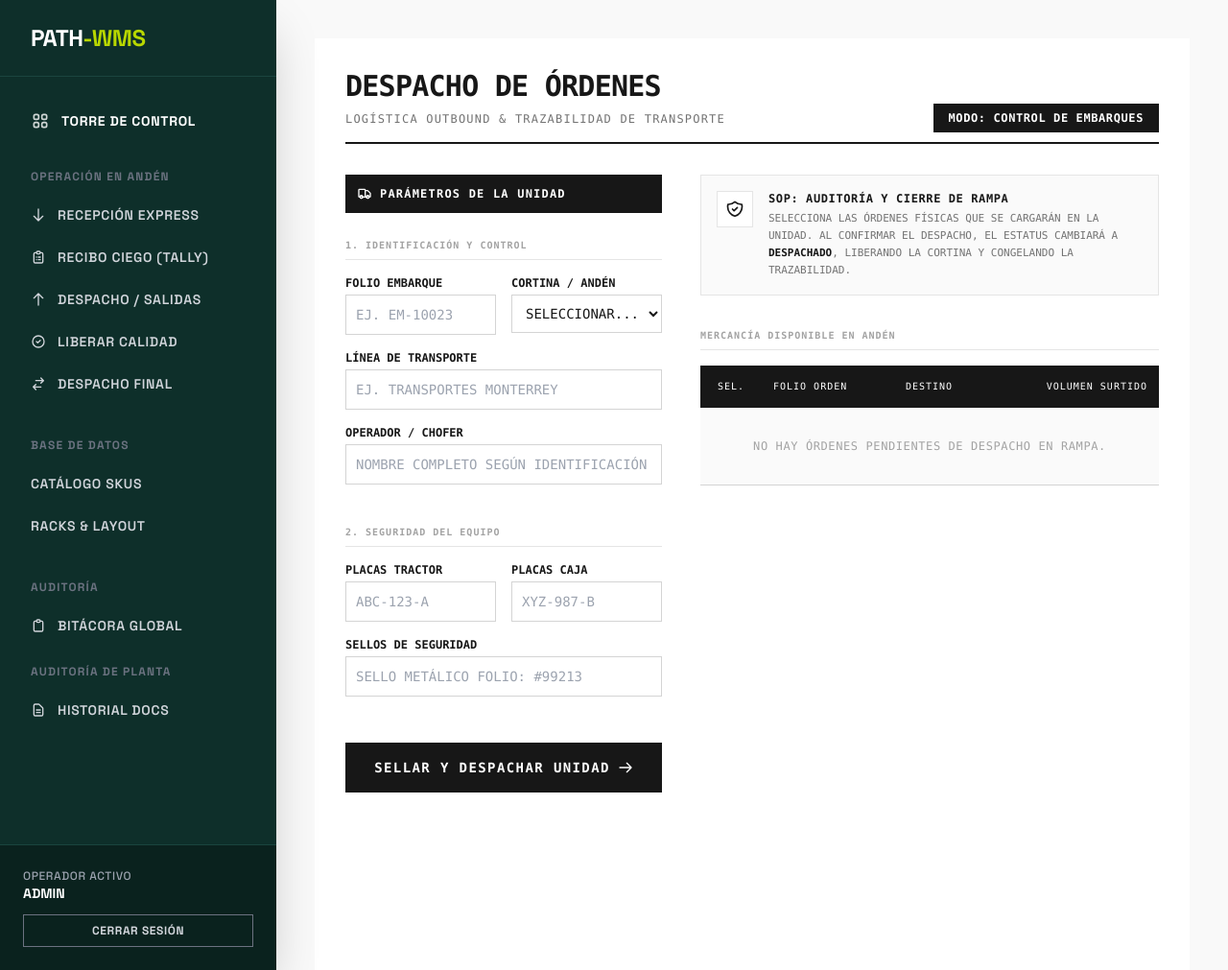
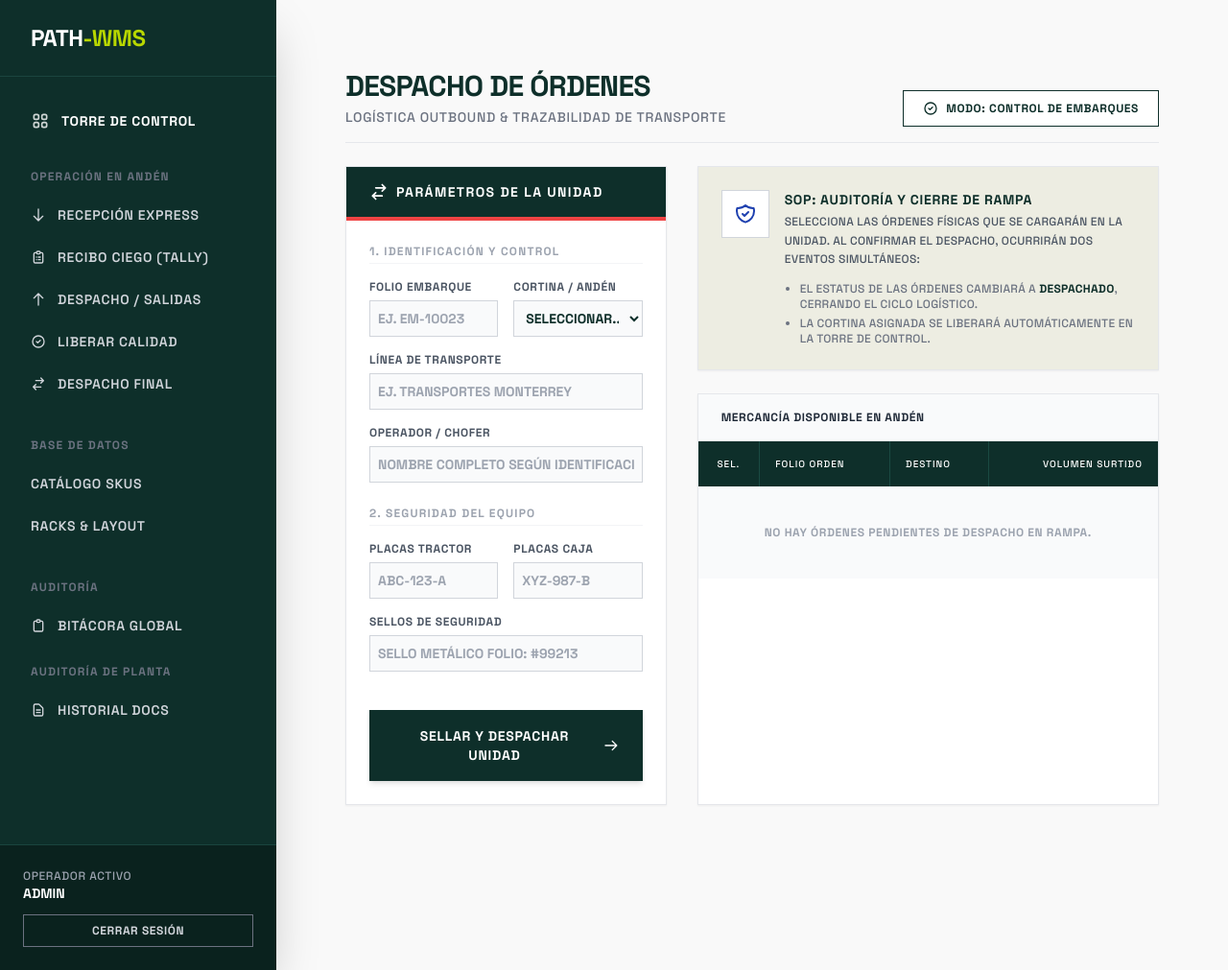
Before and after one commit to AxelValdezN/wms, a Django app: page /salidas/despacho/ in a window 1280 px wide. Shown: the whole page at 96% size. Run offline with Django 5.2, Linux system fonts and the light colour scheme; a user stored in the database is signed in; data that the repository does not hold is empty; some libraries are stand-ins or nearby versions.

Commit message:
Add files via upload

```diff
--- a/inventario/templates/inventario/registrar_embarque.html
+++ b/inventario/templates/inventario/registrar_embarque.html
@@ -1,48 +1,50 @@
 {% extends 'inventario/base.html' %}
 
 {% block content %}
-<div class="w-full min-h-screen bg-white p-8 font-mono text-sm text-neutral-900">
+<div class="max-w-7xl mx-auto px-4 sm:px-6 lg:px-8 py-8 bg-[#F9F9F9]" style="font-family: 'Space Grotesk', sans-serif;">
 
-    <div class="border-b-2 border-neutral-900 pb-4 mb-8 flex justify-between items-end">
+    <div class="mb-6 flex flex-col sm:flex-row justify-between items-start sm:items-end gap-4 border-b border-gray-200 pb-4">
         <div>
-            <h1 class="text-3xl font-black tracking-tight uppercase">Despacho de Órdenes</h1>
-            <p class="text-xs text-neutral-500 mt-2 uppercase tracking-widest">Logística Outbound & Trazabilidad de Transporte</p>
+            <h1 class="text-3xl font-bold text-[#0E2F2A] tracking-tight uppercase">Despacho de Órdenes</h1>
+            <p class="text-sm font-medium text-gray-500 mt-1 uppercase tracking-wider">Logística Outbound & Trazabilidad de Transporte</p>
         </div>
-        <div class="text-right">
-            <span class="bg-neutral-900 text-white px-4 py-2 font-bold text-xs uppercase tracking-wider">
-                MODO: CONTROL DE EMBARQUES
-            </span>
+
+        <div class="flex items-center gap-2 border border-[#0E2F2A] bg-white text-[#0E2F2A] px-5 py-2.5 text-xs font-bold uppercase tracking-wider cursor-default">
+            <svg class="w-4 h-4" fill="none" stroke="currentColor" viewBox="0 0 24 24"><path stroke-linecap="round" stroke-linejoin="round" stroke-width="2" d="M9 12l2 2 4-4m6 2a9 9 0 11-18 0 9 9 0 0118 0z"></path></svg>
+            Modo: Control de Embarques
         </div>
     </div>
 
-    <form method="POST" action="">
+    <form method="POST" action="" class="w-full">
         {% csrf_token %}
 
-        <div class="grid grid-cols-1 lg:grid-cols-12 gap-10">
+        <div class="grid grid-cols-1 lg:grid-cols-12 gap-8">
 
-            <div class="lg:col-span-5 flex flex-col gap-6">
+            <div class="lg:col-span-5">
+                <div class="bg-white border border-gray-200 shadow-sm rounded-none">
 
-                <div class="bg-neutral-900 text-white p-3">
-                    <h2 class="text-xs font-bold uppercase tracking-widest flex items-center gap-2">
-                        <svg class="w-4 h-4" fill="none" stroke="currentColor" viewBox="0 0 24 24"><path stroke-linecap="round" stroke-linejoin="round" stroke-width="2" d="M9 17a2 2 0 11-4 0 2 2 0 014 0zM19 17a2 2 0 11-4 0 2 2 0 014 0z"></path><path stroke-linecap="round" stroke-linejoin="round" stroke-width="2" d="M13 16V6a1 1 0 00-1-1H4a1 1 0 00-1 1v10a1 1 0 001 1h1m8-1a1 1 0 01-1 1H9m4-1V8a1 1 0 011-1h2.586a1 1 0 01.707.293l3.414 3.414a1 1 0 01.293.707V16a1 1 0 01-1 1h-1m-6-1a1 1 0 001 1h1M5 17a2 2 0 104 0m-4 0a2 2 0 114 0m6 0a2 2 0 104 0m-4 0a2 2 0 114 0"></path></svg>
+                    <div class="bg-[#0E2F2A] px-6 py-4 border-b-4 border-red-500">
+                        <h2 class="text-white text-sm font-bold uppercase tracking-widest flex items-center gap-2">
+                            <svg class="w-5 h-5" fill="none" stroke="currentColor" viewBox="0 0 24 24"><path stroke-linecap="round" stroke-linejoin="round" stroke-width="2" d="M8 7h12m0 0l-4-4m4 4l-4 4m0 6H4m0 0l4 4m-4-4l4-4"></path></svg>
                             Parámetros de la Unidad
                         </h2>
                     </div>
 
+                    <div class="p-6 space-y-6">
+
+                        <div class="space-y-4">
+                            <h3 class="text-xs font-bold text-gray-400 uppercase tracking-widest border-b border-gray-100 pb-1">1. Identificación y Control</h3>
+
+                            <div class="grid grid-cols-2 gap-4">
                                 <div>
-                    <h3 class="text-[10px] font-bold text-neutral-400 uppercase tracking-widest mb-4 border-b border-neutral-200 pb-1">1. Identificación y Control</h3>
-
-                    <div class="grid grid-cols-2 gap-4 mb-4">
-                        <div>
-                            <label class="block text-xs font-bold uppercase mb-1">Folio Embarque</label>
+                                    <label class="block text-xs font-bold text-gray-600 uppercase tracking-wider mb-1.5">Folio Embarque</label>
                                     <input type="text" name="folio_embarque" placeholder="EJ. EM-10023" required
-                                   class="w-full bg-white border border-neutral-300 p-2.5 text-sm focus:outline-none focus:border-neutral-900 rounded-none transition-colors">
+                                           class="w-full rounded-none border border-gray-300 p-2 text-sm font-bold uppercase text-[#0E2F2A] focus:ring-0 focus:border-[#0E2F2A] bg-gray-50 focus:bg-white transition-colors">
                                 </div>
                                 <div>
-                            <label class="block text-xs font-bold uppercase mb-1">Cortina / Andén</label>
-                            <select name="cortina" required
-                                    class="w-full bg-white border border-neutral-300 p-2.5 text-sm focus:outline-none focus:border-neutral-900 rounded-none transition-colors">
-                                <option value="">SELECCIONAR...</option>
+                                    <label class="block text-xs font-bold text-gray-600 uppercase tracking-wider mb-1.5">Cortina / Andén</label>
+                                    <select name="cortina" required class="w-full rounded-none border border-gray-300 p-2 text-sm font-bold uppercase text-[#0E2F2A] focus:ring-0 focus:border-[#0E2F2A] bg-gray-50 focus:bg-white transition-colors cursor-pointer">
+                                        <option value="" disabled selected>SELECCIONAR...</option>
                                         {% for c in "123456789101112" %}
                                         <option value="CORTINA_{{ c }}">CORTINA {{ c }}</option>
                                         {% endfor %}
@@ -50,97 +52,107 @@
                                 </div>
                             </div>
 
-                    <div class="mb-4">
-                        <label class="block text-xs font-bold uppercase mb-1">Línea de Transporte</label>
+                            <div>
+                                <label class="block text-xs font-bold text-gray-600 uppercase tracking-wider mb-1.5">Línea de Transporte</label>
                                 <input type="text" name="transporte_linea" placeholder="EJ. TRANSPORTES MONTERREY" required
-                               class="w-full bg-white border border-neutral-300 p-2.5 text-sm focus:outline-none focus:border-neutral-900 rounded-none transition-colors">
+                                       class="w-full rounded-none border border-gray-300 p-2 text-sm font-bold uppercase text-[#0E2F2A] focus:ring-0 focus:border-[#0E2F2A] bg-gray-50 focus:bg-white transition-colors">
                             </div>
 
-                    <div class="mb-4">
-                        <label class="block text-xs font-bold uppercase mb-1">Operador / Chofer</label>
+                            <div>
+                                <label class="block text-xs font-bold text-gray-600 uppercase tracking-wider mb-1.5">Operador / Chofer</label>
                                 <input type="text" name="nombre_chofer" placeholder="NOMBRE COMPLETO SEGÚN IDENTIFICACIÓN" required
-                               class="w-full bg-white border border-neutral-300 p-2.5 text-sm focus:outline-none focus:border-neutral-900 rounded-none transition-colors">
+                                       class="w-full rounded-none border border-gray-300 p-2 text-sm font-bold uppercase text-[#0E2F2A] focus:ring-0 focus:border-[#0E2F2A] bg-gray-50 focus:bg-white transition-colors">
+                            </div>
+                        </div>
+
+                        <div class="space-y-4">
+                            <h3 class="text-xs font-bold text-gray-400 uppercase tracking-widest border-b border-gray-100 pb-1 mt-6">2. Seguridad del Equipo</h3>
+
+                            <div class="grid grid-cols-2 gap-4">
+                                <div>
+                                    <label class="block text-xs font-bold text-gray-600 uppercase tracking-wider mb-1.5">Placas Tractor</label>
+                                    <input type="text" name="placas_tractor" placeholder="ABC-123-A" required
+                                           class="w-full rounded-none border border-gray-300 p-2 text-sm font-bold uppercase text-[#0E2F2A] focus:ring-0 focus:border-[#0E2F2A] bg-gray-50 focus:bg-white transition-colors">
+                                </div>
+                                <div>
+                                    <label class="block text-xs font-bold text-gray-600 uppercase tracking-wider mb-1.5">Placas Caja</label>
+                                    <input type="text" name="placas_caja" placeholder="XYZ-987-B"
+                                           class="w-full rounded-none border border-gray-300 p-2 text-sm font-bold uppercase text-[#0E2F2A] focus:ring-0 focus:border-[#0E2F2A] bg-gray-50 focus:bg-white transition-colors">
                                 </div>
                             </div>
 
                             <div>
-                    <h3 class="text-[10px] font-bold text-neutral-400 uppercase tracking-widest mb-4 border-b border-neutral-200 pb-1">2. Seguridad del Equipo</h3>
-
-                    <div class="grid grid-cols-2 gap-4 mb-4">
-                        <div>
-                            <label class="block text-xs font-bold uppercase mb-1">Placas Tractor</label>
-                            <input type="text" name="placas_tractor" placeholder="ABC-123-A" required
-                                   class="w-full bg-white border border-neutral-300 p-2.5 text-sm focus:outline-none focus:border-neutral-900 rounded-none transition-colors uppercase">
-                        </div>
-                        <div>
-                            <label class="block text-xs font-bold uppercase mb-1">Placas Caja</label>
-                            <input type="text" name="placas_caja" placeholder="XYZ-987-B"
-                                   class="w-full bg-white border border-neutral-300 p-2.5 text-sm focus:outline-none focus:border-neutral-900 rounded-none transition-colors uppercase">
+                                <label class="block text-xs font-bold text-gray-600 uppercase tracking-wider mb-1.5">Sellos de Seguridad</label>
+                                <input type="text" name="sellos_seguridad" placeholder="SELLO METÁLICO FOLIO: #99213"
+                                       class="w-full rounded-none border border-gray-300 p-2 text-sm font-bold uppercase text-[#0E2F2A] focus:ring-0 focus:border-[#0E2F2A] bg-gray-50 focus:bg-white transition-colors">
                             </div>
                         </div>
 
-                    <div class="mb-6">
-                        <label class="block text-xs font-bold uppercase mb-1">Sellos de Seguridad</label>
-                        <input type="text" name="sellos_seguridad" placeholder="SELLO METÁLICO FOLIO: #99213"
-                               class="w-full bg-white border border-neutral-300 p-2.5 text-sm focus:outline-none focus:border-neutral-900 rounded-none transition-colors uppercase">
-                    </div>
-                </div>
-
-                <div>
-                    <button type="submit"
-                            class="w-full bg-neutral-900 hover:bg-neutral-800 text-white font-bold p-4 uppercase tracking-widest transition-colors rounded-none flex justify-center items-center gap-2">
+                        <div class="pt-4">
+                            <button type="submit" class="w-full bg-[#0E2F2A] text-white px-6 py-4 rounded-none font-bold text-sm uppercase tracking-wider hover:bg-black transition-colors shadow-md border border-transparent hover:border-[#0E2F2A] flex justify-center items-center gap-2">
                                 Sellar y Despachar Unidad
                                 <svg class="w-4 h-4" fill="none" stroke="currentColor" viewBox="0 0 24 24"><path stroke-linecap="round" stroke-linejoin="round" stroke-width="2" d="M14 5l7 7m0 0l-7 7m7-7H3"></path></svg>
                             </button>
+                        </div>
+
+                    </div>
                 </div>
             </div>
 
             <div class="lg:col-span-7 flex flex-col gap-6">
 
-                <div class="bg-neutral-50 border border-neutral-200 p-4 flex gap-4 items-start">
-                    <div class="bg-white border border-neutral-200 p-2 shrink-0">
-                        <svg class="w-5 h-5 text-neutral-900" fill="none" stroke="currentColor" viewBox="0 0 24 24"><path stroke-linecap="round" stroke-linejoin="round" stroke-width="2" d="M9 12l2 2 4-4m5.618-4.016A11.955 11.955 0 0112 2.944a11.955 11.955 0 01-8.618 3.04A12.02 12.02 0 003 9c0 5.591 3.824 10.29 9 11.622 5.176-1.332 9-6.03 9-11.622 0-1.042-.133-2.052-.382-3.016z"></path></svg>
+                <div class="bg-[#EDEDE2] border border-gray-200 p-6 flex items-start gap-4 shadow-sm">
+                    <div class="bg-white p-3 border border-gray-300 text-blue-800">
+                        <svg class="w-6 h-6" fill="none" stroke="currentColor" viewBox="0 0 24 24"><path stroke-linecap="round" stroke-linejoin="round" stroke-width="2" d="M9 12l2 2 4-4m5.618-4.016A11.955 11.955 0 0112 2.944a11.955 11.955 0 01-8.618 3.04A12.02 12.02 0 003 9c0 5.591 3.824 10.29 9 11.622 5.176-1.332 9-6.03 9-11.622 0-1.042-.133-2.052-.382-3.016z"></path></svg>
                     </div>
                     <div>
-                        <h4 class="text-xs font-bold uppercase mb-1 text-neutral-900 tracking-wider">SOP: Auditoría y Cierre de Rampa</h4>
-                        <p class="text-[11px] leading-relaxed text-neutral-500 uppercase">
-                            Selecciona las órdenes físicas que se cargarán en la unidad. Al confirmar el despacho, el estatus cambiará a <span class="font-bold text-neutral-900">DESPACHADO</span>, liberando la cortina y congelando la trazabilidad.
+                        <h3 class="text-sm font-bold text-[#0E2F2A] uppercase tracking-wider mb-1">SOP: Auditoría y Cierre de Rampa</h3>
+                        <p class="text-xs font-medium text-gray-600 uppercase tracking-wide leading-relaxed mb-3">
+                            Selecciona las órdenes físicas que se cargarán en la unidad. Al confirmar el despacho, ocurrirán dos eventos simultáneos:
                         </p>
+                        <ul class="text-xs font-medium text-gray-500 uppercase tracking-wide space-y-1 ml-4 list-disc">
+                            <li>El estatus de las órdenes cambiará a <span class="font-bold text-[#0E2F2A]">DESPACHADO</span>, cerrando el ciclo logístico.</li>
+                            <li>La cortina asignada se liberará automáticamente en la Torre de Control.</li>
+                        </ul>
                     </div>
                 </div>
 
-                <div class="mt-2">
-                    <h3 class="text-[10px] font-bold text-neutral-400 uppercase tracking-widest mb-4 border-b border-neutral-200 pb-1">Mercancía Disponible en Andén</h3>
+                <div class="bg-white border border-gray-200 shadow-sm rounded-none flex-grow overflow-hidden">
+                    <div class="bg-gray-50 px-6 py-4 border-b border-gray-200">
+                        <h3 class="text-xs font-bold text-gray-800 uppercase tracking-wider">Mercancía Disponible en Andén</h3>
+                    </div>
 
-                    <table class="w-full text-left border-collapse border-b border-neutral-300">
+                    <div class="overflow-x-auto">
+                        <table class="w-full text-left border-collapse">
                             <thead>
-                            <tr class="bg-neutral-900 text-white text-[10px] uppercase tracking-widest">
-                                <th class="p-3 font-medium w-16 text-center">Sel.</th>
-                                <th class="p-3 font-medium">Folio Orden</th>
-                                <th class="p-3 font-medium">Destino</th>
-                                <th class="p-3 font-medium text-right">Volumen Surtido</th>
+                                <tr class="bg-[#0E2F2A] text-white text-[10px] uppercase tracking-widest">
+                                    <th class="p-4 font-medium w-16 text-center border-r border-[#1a4a42]">Sel.</th>
+                                    <th class="p-4 font-medium border-r border-[#1a4a42]">Folio Orden</th>
+                                    <th class="p-4 font-medium border-r border-[#1a4a42]">Destino</th>
+                                    <th class="p-4 font-medium text-right">Volumen Surtido</th>
                                 </tr>
                             </thead>
-                        <tbody class="divide-y divide-neutral-200 text-xs">
+                            <tbody class="divide-y divide-gray-200 text-xs">
                                 {% for orden in ordenes_disponibles %}
-                            <tr class="hover:bg-neutral-50 transition-colors">
-                                <td class="p-3 text-center">
+                                <tr class="hover:bg-gray-50 transition-colors">
+                                    <td class="p-4 text-center border-r border-gray-100">
                                         <input type="checkbox" name="ordenes_seleccionadas" value="{{ orden.id }}"
-                                           class="w-4 h-4 border-neutral-400 rounded-none focus:ring-0 accent-neutral-900 cursor-pointer">
+                                               class="w-4 h-4 border-gray-300 rounded-none text-[#0E2F2A] focus:ring-[#0E2F2A] cursor-pointer">
                                     </td>
-                                <td class="p-3 font-bold text-neutral-900">{{ orden.folio }}</td>
-                                <td class="p-3 text-neutral-600 uppercase">{{ orden.destino }}</td>
-                                <td class="p-3 font-bold text-right">{{ orden.total_surtido }} PZA</td>
+                                    <td class="p-4 font-bold text-[#0E2F2A] border-r border-gray-100">{{ orden.folio }}</td>
+                                    <td class="p-4 text-gray-600 font-medium uppercase border-r border-gray-100">{{ orden.destino }}</td>
+                                    <td class="p-4 font-bold text-gray-800 text-right">{{ orden.total_surtido }} PZA</td>
                                 </tr>
                                 {% empty %}
                                 <tr>
-                                <td colspan="4" class="p-8 text-center text-neutral-400 uppercase tracking-wider text-xs bg-neutral-50">
+                                    <td colspan="4" class="p-10 text-center text-gray-400 uppercase tracking-wider text-xs bg-gray-50 font-bold">
                                         No hay órdenes pendientes de despacho en rampa.
                                     </td>
                                 </tr>
                                 {% endfor %}
                             </tbody>
                         </table>
+                    </div>
                 </div>
 
             </div>
--- a/inventario/views.py
+++ b/inventario/views.py
@@ -781,7 +781,7 @@ def registrar_embarque(request):
 
             # Éxito absoluto en la transacción
             messages.success(request, f"DESPACHO EXITOSO: UNIDAD {folio_embarque} EN RUTA. CORTINA LIBERADA.")
-            return redirect('registrar_embarque')
+            return redirect('inventario:registrar_embarque')
 
         except Exception as e:
             # Si algo falla aquí adentro, la transacción atómica borra el camión y regresa las órdenes a rampa
```
Lines whose indentation alone changed are shown as unchanged.
